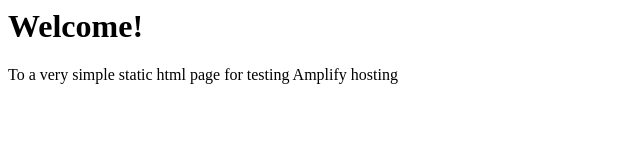
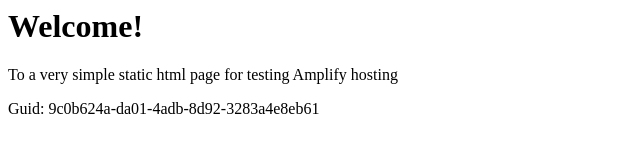
Before and after one commit to aws-aemilia-bom/Github-PR-Commit-Integration-Test-DoNotTouch-v1-preprod-ap-south-1, a website: page src/index.html in a window 1280 px wide. Shown: the whole page, without its empty margins (0-640 px from the left). Drawn offline with Linux system fonts and the light colour scheme.

Commit message:
commit from integ tests

```diff
--- a/src/index.html
+++ b/src/index.html
@@ -1,3 +1,5 @@
+
+
 <html lang="en">
 
 <head>
@@ -10,6 +12,6 @@
 <body>
     <h1>Welcome!</h1>
     <p>To a very simple static html page for testing Amplify hosting</p>
-</body>
+    <p>Guid: 9c0b624a-da01-4adb-8d92-3283a4e8eb61</p></body>
 
 </html>
```
